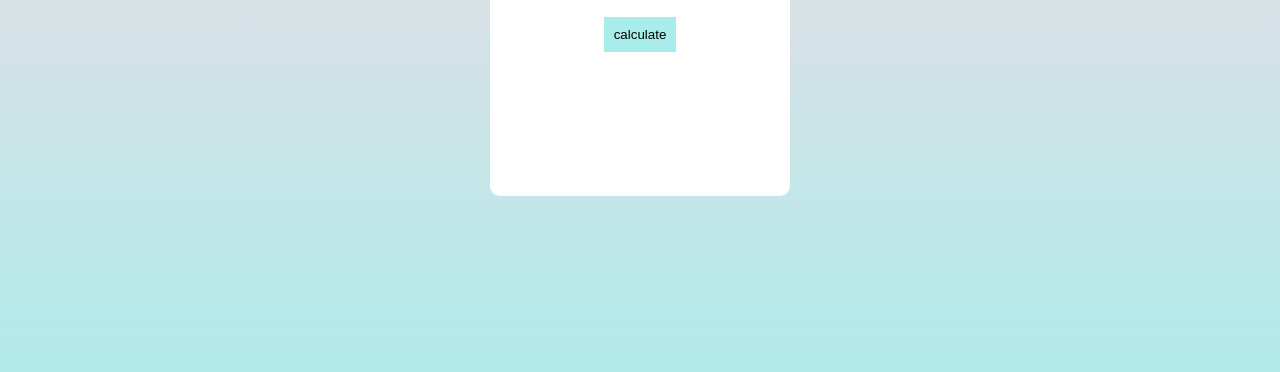
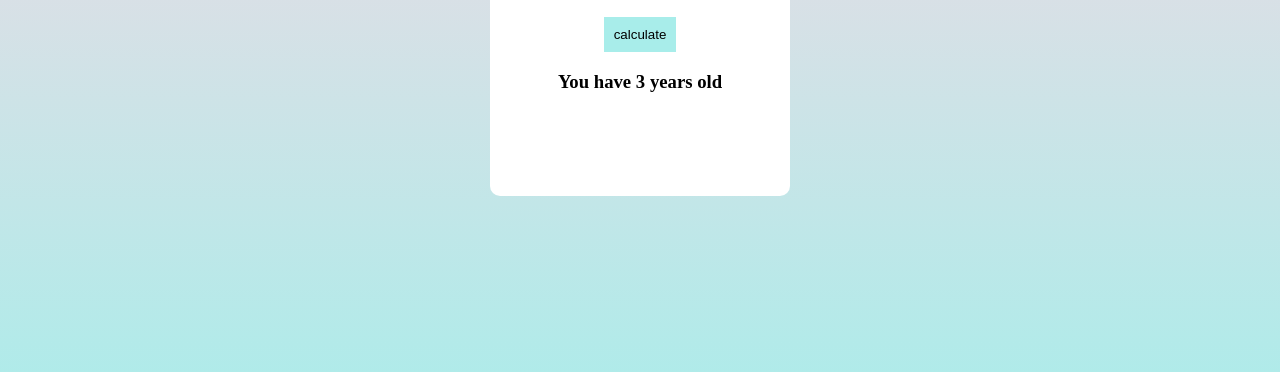
Before and after one commit to luizgmelo/age-calculator, a plain HTML site: page index.html in a window 1280 px wide. Both pictures are taken after typing "2020-01-15" into the empty fields and a click on the button "calculate". Shown: the part 354-726 px from the top of the page. Drawn offline with Linux system fonts and the light colour scheme.

Commit message:
function calculate years old

```diff
--- a/index.html
+++ b/index.html
@@ -16,5 +16,6 @@
       </div>
       <h3 id="output"></h3>
     </div>
+    <script src="script.js"></script>
   </body>
 </html>
--- /dev/null
+++ b/script.js
@@ -0,0 +1,13 @@
+function calculateYear() {
+  const birth = document.querySelector('#birth').value;
+
+  const actualYear = new Date().getFullYear();
+  const birthYear = Number(birth.substr(0, 4));
+
+  const output = document.querySelector('#output');
+  const yearsOld = actualYear - birthYear;
+  output.innerText = `You have ${yearsOld} years old`;
+}
+
+const btCalculate = document.querySelector('#btCalculate');
+btCalculate.addEventListener('click', calculateYear);
```
